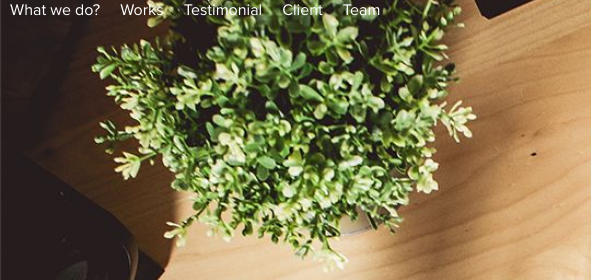
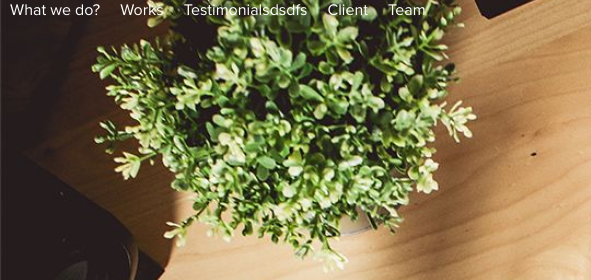
Before and after one commit to Ruffo777/Works, a plain HTML site: page index.htm in a window 1280 px wide. Shown: the top 280 px of the page, 0-591 px from the left. Drawn offline with Linux system fonts and the light colour scheme.

Commit message:
modified:   index.htm

```diff
--- a/index.htm
+++ b/index.htm
@@ -18,7 +18,7 @@
                 <ul id="menu">
                     <li><a href="#about">What we do?</a></li>
                     <li><a href="#work">Works</a></li>
-                    <li><a href="#testimonial">Testimonial</a></li>
+                    <li><a href="#testimonial">Testimonialsdsdfs</a></li>
                     <li><a href="#client">Client</a></li>
                     <li><a href="#team">Team</a></li>
                 </ul>
```
